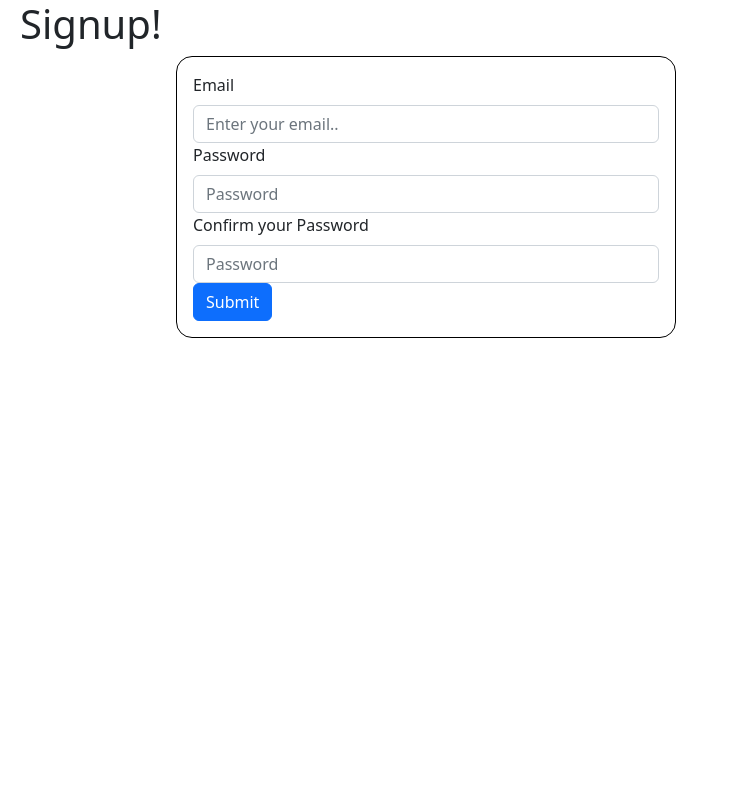
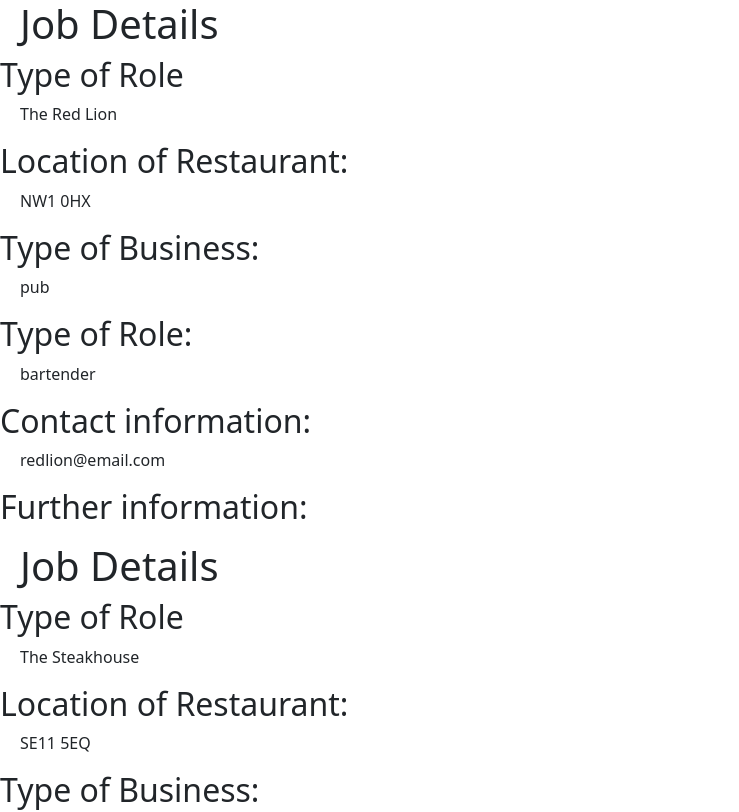
Before and after one commit to russell-gh/hospitality-hunt, a React (Create React App) app: page / in a window 1280 px wide. Shown: the top 812 px of the page, without its empty margins (0-739 px from the left). Built offline with nearby package versions, Linux system fonts and the light colour scheme.

Commit message:
added basic code

```diff
--- /dev/null
+++ b/src/components/JobDetails.css
@@ -0,0 +1,7 @@
+.job details {
+  display: flex;
+  flex-direction: column;
+  justify-content: space-around;
+  border: 1px solid black;
+  border-radius: 30px;
+}
--- a/src/components/JobDetails.jsx
+++ b/src/components/JobDetails.jsx
@@ -1,7 +1,36 @@
-import React from 'react';
+import React from "react";
+import { selectBusinesses } from "../features/hospitality/hospitalitySlice";
+import { useSelector } from "react-redux";
+import "./JobDetails.css";
 
 const JobDetails = () => {
-    return (  <></>);
-}
+  const businesses = useSelector(selectBusinesses);
+  console.log(businesses);
+  if (!businesses) {
+    return <p>Loading...</p>;
+  }
+
+  return businesses.map((business) => {
+    const { business_name, location, business_type, position, email, about } =
+      business;
+    return (
+      <div className="job-details">
+        <h1>Job Details</h1>
+        <h2>Type of Role</h2>
+        <p>{business_name}</p>
+        <h2>Location of Restaurant:</h2>
+        <p>{location}</p>
+        <h2>Type of Business:</h2>
+        <p>{business_type}</p>
+        <h2>Type of Role:</h2>
+        <p>{position}</p>
+        <h2>Contact information:</h2>
+        <p>{email}</p>
+        <h2>Further information:</h2>
+        <p>{about}</p>
+      </div>
+    );
+  });
+};
 
 export default JobDetails;
--- a/src/features/hospitality/hospitalitySlice.js
+++ b/src/features/hospitality/hospitalitySlice.js
@@ -1,10 +1,9 @@
 import { createSlice } from "@reduxjs/toolkit";
 
 const initialState = {
-  screenMode: 1,
+  screenMode: 9,
   value: 10,
   user: { email: "", password: "" },
-
 
   businesses: [
     {
@@ -110,7 +109,6 @@ const initialState = {
       email: "beatricemiddleton@email.com",
     },
   ],
-
 };
 
 export const hospitalitySlice = createSlice({
@@ -140,14 +138,12 @@ export const hospitalitySlice = createSlice({
   },
 });
 
-
-
 export const { increment, decrement, setUserProfile, SIGNUP, login } =
   hospitalitySlice.actions;
 
 export const selectBusinesses = (state) => state.hospitality.businesses;
 export const selectFreelancers = (state) => state.hospitality.freelancers;
-export const selectScreenMode = (state) => state.hospitality.screenMode
+export const selectScreenMode = (state) => state.hospitality.screenMode;
 //----- tell computer what you select
 //----- can see the dev tool to get some hint
 
```
